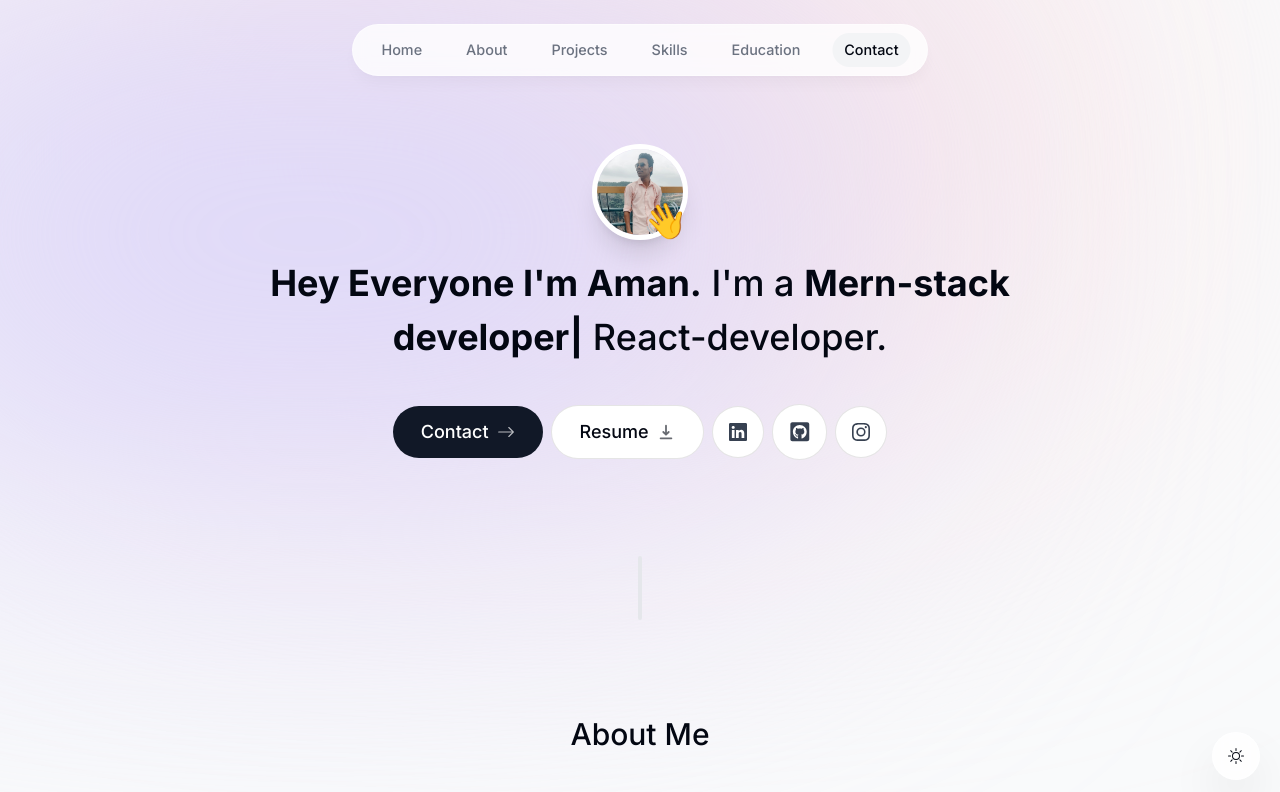
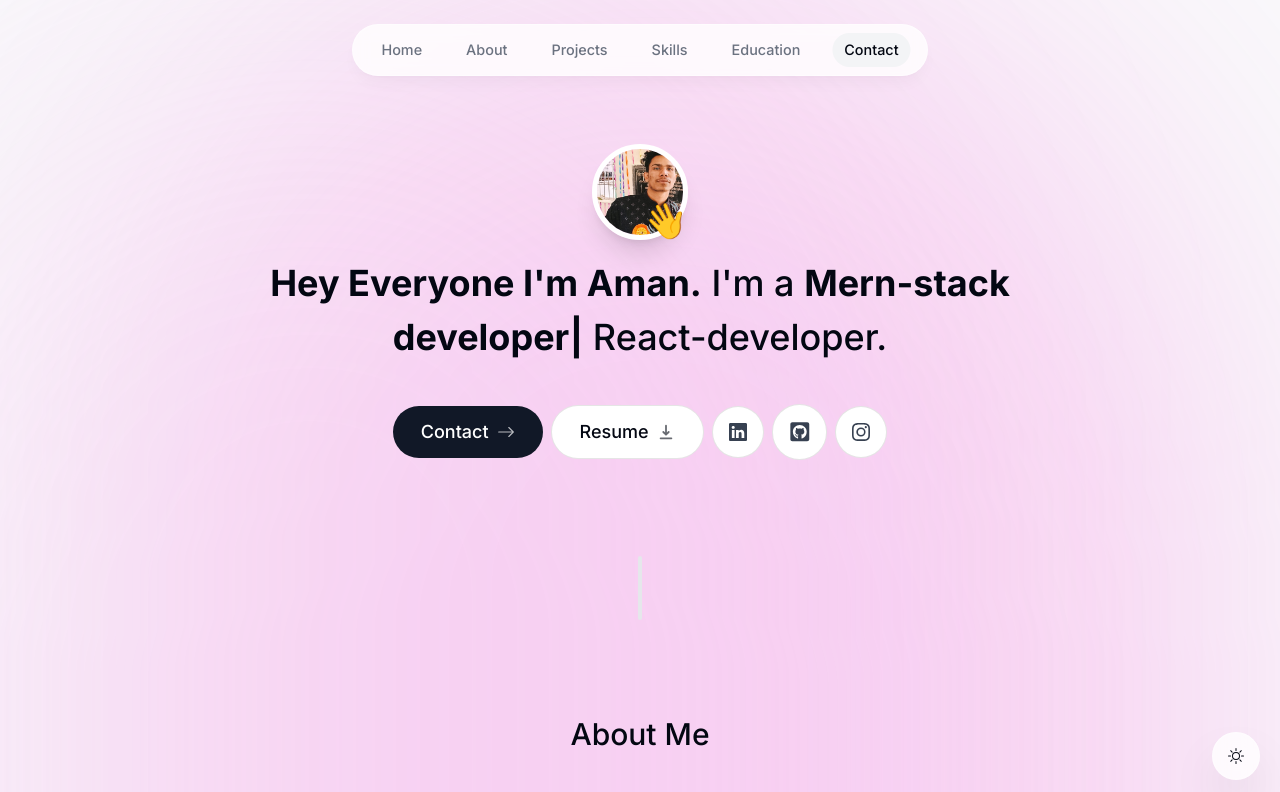
Before and after one commit to Amankohare0514/Portfolio-Main-2023, a Next.js app: page / in a window 1280 px wide. Shown: the top 792 px of the page. Built offline with nearby package versions, Linux system fonts and the light colour scheme.

Commit message:
changed icons

```diff
--- a/app/layout.tsx
+++ b/app/layout.tsx
@@ -24,8 +24,8 @@
       <body
         className={`${inter.className} bg-gray-50 text-gray-950 relative pt-28 sm:pt-36 dark:bg-gray-900 dark:text-gray-50 dark:text-opacity-90`}
       >
-        <div className="bg-[#fbe2e3] absolute top-[-6rem] -z-10 right-[11rem] h-[31.25rem] w-[31.25rem] rounded-full blur-[10rem] sm:w-[68.75rem] dark:bg-[#946263]"></div>
-        <div className="bg-[#dbd7fb] absolute top-[-1rem] -z-10 left-[-35rem] h-[31.25rem] w-[50rem] rounded-full blur-[10rem] sm:w-[68.75rem] md:left-[-33rem] lg:left-[-28rem] xl:left-[-15rem] 2xl:left-[-5rem] dark:bg-[#676394]"></div>
+        <div className="bg-[#f73dd53b] absolute top-[-2rem] -z-10 right-[5rem] h-[250rem] w-[31.25rem] rounded-full blur-[10rem] sm:w-[68.75rem] dark:bg-[#362424]"></div>
+        <div className="bg-[#f6dcf234] absolute top-[-1rem] -z-10 left-[-35rem] h-[250rem] w-[50rem] rounded-full blur-[10rem] sm:w-[68.75rem] md:left-[-33rem] lg:left-[-28rem] xl:left-[-15rem] 2xl:left-[-5rem] dark:bg-[#2c294d]"></div>
 
         <ThemeContextProvider>
           <ActiveSectionContextProvider>
```
Also changed, not shown: public/image.png.
